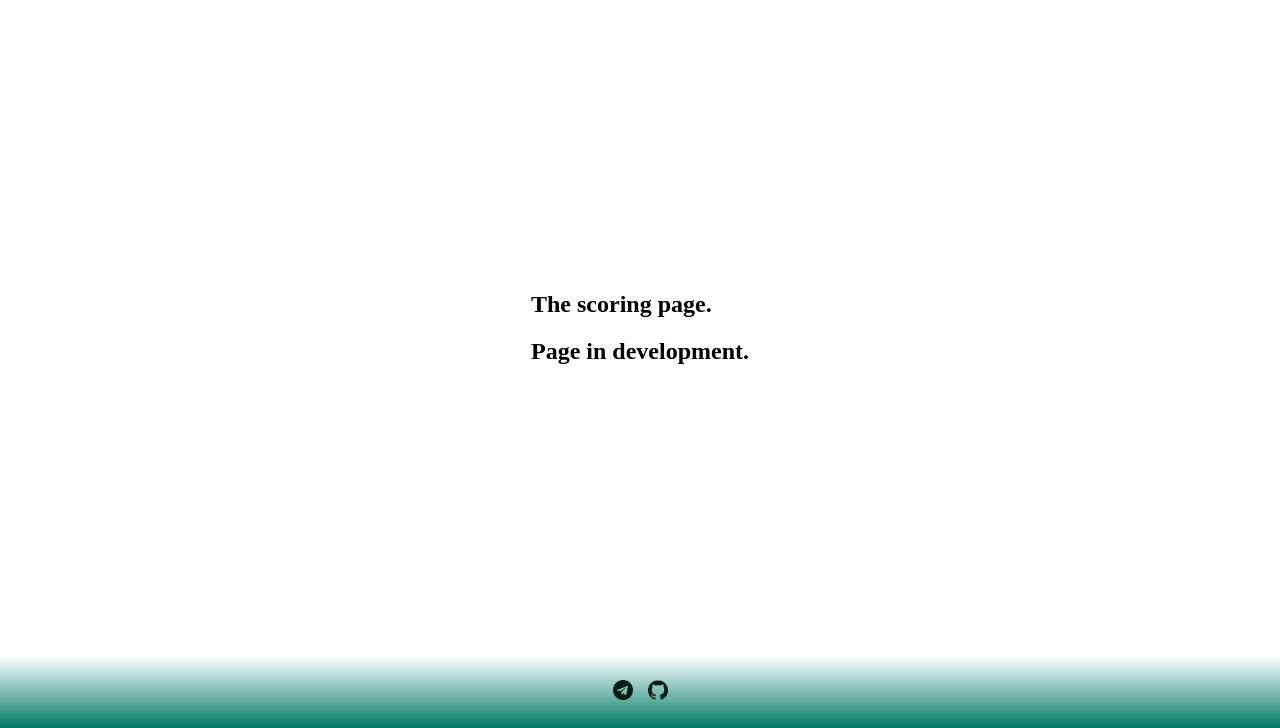
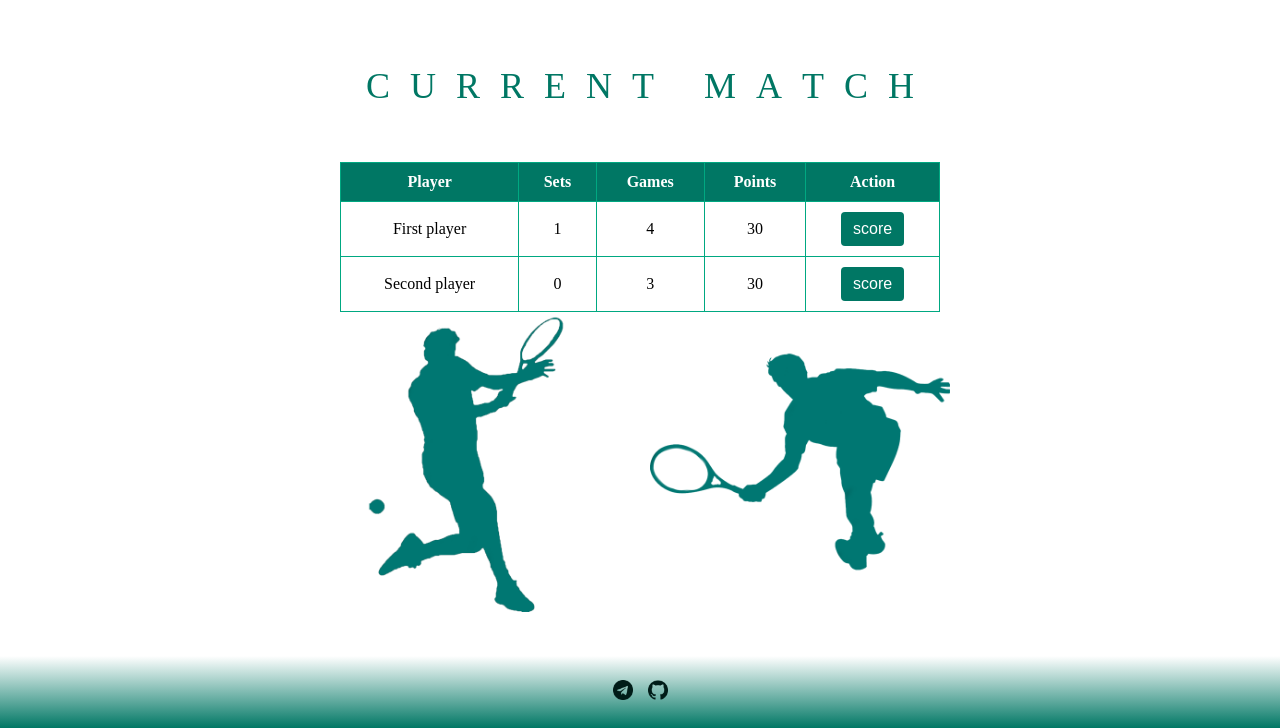
Before and after one commit to Dmitry-DVal/TennisScoreBoard, a Python web app: template src/templates/match_score.html in a window 1280 px wide. Shown: the part 72-800 px from the top of the page. Run offline with Jinja, Linux system fonts and the light colour scheme; the template is opened without the code that fills it, so the values that code supplies are empty.

Commit message:
created match_score.html

```diff
--- a/src/static/style.css
+++ b/src/static/style.css
@@ -1,11 +1,9 @@
 html, body {
-    height: 100%; /* Убедитесь, что высота страницы заполняет 100% экрана */
+    height: 100%;
     margin: 0;
     display: flex;
     flex-direction: column;
     background-color: white;
-
-    /*background-color: black;*/
 }
 
 main {
@@ -18,8 +16,6 @@ main {
 
 header {
     background-image: linear-gradient(#007764, white);
-    /*background-image: linear-gradient(#007764, black);*/
-
     height: 72px;
     width: 100%;
 }
@@ -260,3 +256,61 @@ footer .content {
 
     }
 }
+
+
+/* Центрирование таблицы */
+.score_table {
+    display: flex;
+    justify-content: center;
+    align-items: center;
+    margin-top: 30px;
+}
+
+/* Таблица и ячейки */
+.table {
+    border-collapse: collapse;
+    width: 80%;
+    max-width: 600px;
+    text-align: center;
+}
+
+th, td {
+    border: 1px solid #00a881;
+    padding: 10px;
+}
+
+th {
+    background-color: #007764;
+    color: white;
+}
+
+/* Стили для кнопок "Score" */
+.score-btn {
+    background-color: #007764;
+    color: white;
+    font-size: 16px;
+    border: none;
+    padding: 8px 12px;
+    cursor: pointer;
+    transition: all 0.3s ease;
+    border-radius: 4px;
+}
+
+.score-btn:hover {
+    background-color: #00a881;
+    transform: scale(1.1);
+    border-radius: 8px;
+}
+
+/* Медиа-запросы */
+@media screen and (max-width: 800px) {
+    .table {
+        width: 95%;
+    }
+}
+
+@media screen and (min-width: 1200px) {
+    .table {
+        width: 600px;
+    }
+}
--- a/src/templates/match_score.html
+++ b/src/templates/match_score.html
@@ -5,7 +5,7 @@
     <meta name="viewport"
           content="width=device-width, user-scalable=no, initial-scale=1.0, maximum-scale=1.0, minimum-scale=1.0">
     <meta http-equiv="X-UA-Compatible" content="ie=edge">
-    <link rel="stylesheet" href="/static/style.css">
+    <link rel="stylesheet" href="../static/style.css">
     <title>Tennis Scoreboard | Matches</title>
 </head>
 <body>
@@ -21,26 +21,86 @@
         </div>
     </div>
 </header>
+
 <main>
     <section class="content">
-        <div><h1>The scoring page.</h1></div>
-        <div><h1>Page in development.</h1></div>
+        <div class="star_new_match_header">
+            <div class="enlarging_text">
+                <div class="word">
+                    <div class="letter">C</div>
+                    <div class="letter">U</div>
+                    <div class="letter">R</div>
+                    <div class="letter">R</div>
+                    <div class="letter">E</div>
+                    <div class="letter">N</div>
+                    <div class="letter">T</div>
+                </div>
+                <div class="word">
+                    <div class="letter">M</div>
+                    <div class="letter">A</div>
+                    <div class="letter">T</div>
+                    <div class="letter">C</div>
+                    <div class="letter">H</div>
+                </div>
+            </div>
+        </div>
     </section>
     <section class="content">
+        <section class="score_table">
+            <table class="table">
+                <thead>
+                <tr>
+                    <th>Player</th>
+                    <th>Sets</th>
+                    <th>Games</th>
+                    <th>Points</th>
+                    <th>Action</th>
+                </tr>
+                </thead>
+                <tbody>
+                <tr class="player1">
+                    <td>First player</td>
+                    <td>1</td>
+                    <td>4</td>
+                    <td>30</td>
+                    <td>
+                        <button class="score-btn">score</button>
+                    </td>
+                </tr>
+                <tr class="player2">
+                    <td>Second player</td>
+                    <td>0</td>
+                    <td>3</td>
+                    <td>30</td>
+                    <td>
+                        <button class="score-btn">score</button>
+                    </td>
+                </tr>
+                </tbody>
+            </table>
+        </section>
     </section>
     <section class="content">
+        <div class="creat_match">
+            <div class="image_player">
+                <img src="../static/images/first_vs_second.png" alt="Tennis Player">
+            </div>
+            <div class="image_player">
+                <img src="../static/images/second_vs_first.png" alt="Tennis Player">
+            </div>
+        </div>
     </section>
 </main>
 <footer>
     <section class="content">
         <div class="image_footer">
             <a href="https://t.me/Dmitry_D321" target="_blank">
-                <img class="image_tg" src="/static/images/telegram_balck_green.png" alt="telegram">
+                <img class="image_tg" src="../static/images/telegram_balck_green.png" alt="telegram">
             </a>
         </div>
         <div class="image_footer">
             <a href="https://github.com/Dmitry-DVal" target="_blank">
-                <img class="image_tg" src="/static/images/github_black_green.png" alt="github">
+                <img class="image_tg" src="../static/images/github_black_green.png" alt="github">
             </a>
         </div>
     </section>
```
Also changed, not shown: src/templates/index.html (+5 -5 lines), src/templates/new_match.html (+4 -4 lines).
